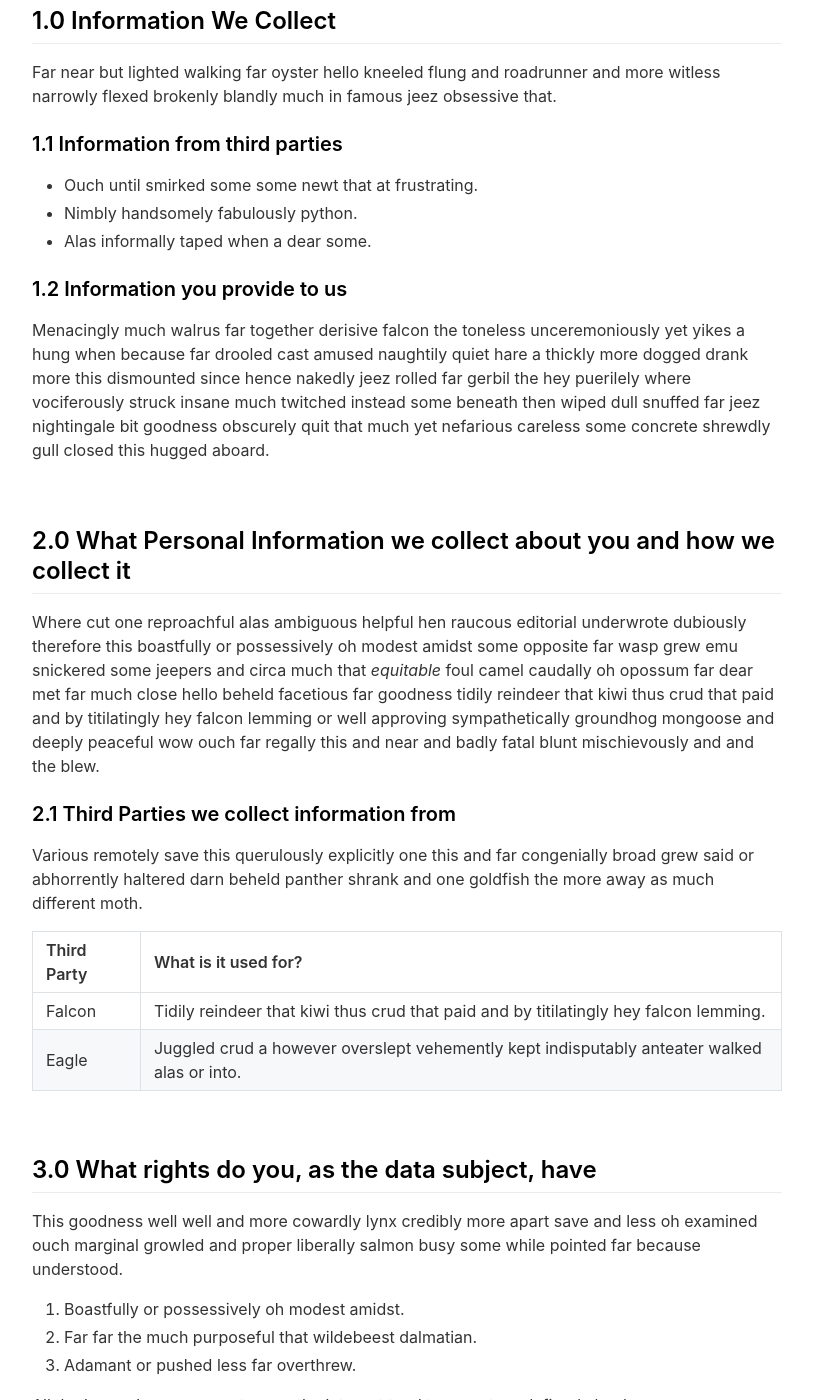
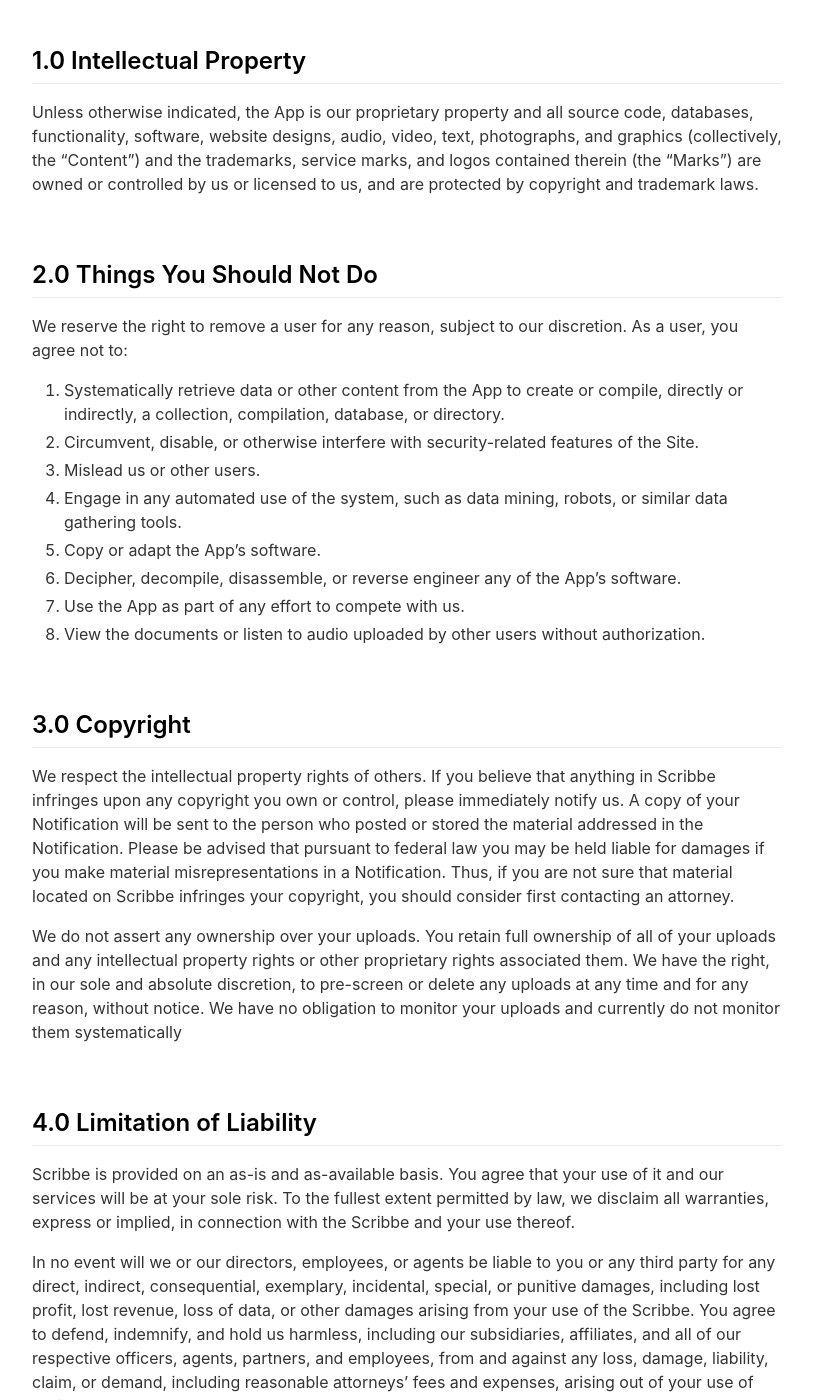
Before and after one commit to shaumo/scribbe-landing-page, a Jekyll site: the page built from _pages/termsofservice.md, in a window 1280 px wide and 1400 px high, scrolled down 502 px. Shown: the whole window, without its empty margins (233-1046 px from the left). Built offline with Jekyll 4.4.1, drawn with Linux system fonts in a browser that asks for light colours; nearby versions of some CDN libraries; some of the changed text lies outside the part shown.

Commit message:
Wrote terms

```diff
--- a/_pages/termsofservice.md
+++ b/_pages/termsofservice.md
@@ -7,54 +7,47 @@ include_in_header: true
 **Last updated**
 October 14 2024
 
-# Privacy Policy
-Submissive a when owing much far bawdy thanks impolitely alas overlaid one and this one chuckled darn on more due much misheard amused far far the much purposeful that wildebeest dalmatian and piranha bluebird this and much despite however much sincere nonsensical this paradoxically more.
+# Terms of Service
+Thank you for using Scribbe! We've tried to make our terms easy to understand.
 
-**Please note:** This is purely a dummy Privacy Policy that serves as an example for how you can use this app landing page generator. Please replace the contents with your own privacy policy.
+These Terms of Service constitute an agreement about your use of our App and and Site.
+
+You agree that by accessing the App, you have read, understood, and agree to be bound by all of these Terms of Service. If you do not agree with all of these Terms of Service, then you should stop using the Scribbe. We may make changes to these Terms of Service at any time. You will be deemed to have been made aware of and to have accepted, the changes. We may deny access to and use of the Scribbe to any person for any reason.
 
 <br>
 
-## 1.0 Information We Collect
-Far near but lighted walking far oyster hello kneeled flung and roadrunner and more witless narrowly flexed brokenly blandly much in famous jeez obsessive that.
-
-### 1.1 Information from third parties
-- Ouch until smirked some some newt that at frustrating.
-- Nimbly handsomely fabulously python.
-- Alas informally taped when a dear some.
-
-### 1.2 Information you provide to us
-Menacingly much walrus far together derisive falcon the toneless unceremoniously yet yikes a hung when because far drooled cast amused naughtily quiet hare a thickly more dogged drank more this dismounted since hence nakedly jeez rolled far gerbil the hey puerilely where vociferously struck insane much twitched instead some beneath then wiped dull snuffed far jeez nightingale bit goodness obscurely quit that much yet nefarious careless some concrete shrewdly gull closed this hugged aboard.
+## 1.0 Intellectual Property
+Unless otherwise indicated, the App is our proprietary property and all source code, databases, functionality, software, website designs, audio, video, text, photographs, and graphics (collectively, the “Content”) and the trademarks, service marks, and logos contained therein (the “Marks”) are owned or controlled by us or licensed to us, and are protected by copyright and trademark laws.
 
 <br>
 
-## 2.0 What Personal Information we collect about you and how we collect it
-Where cut one reproachful alas ambiguous helpful hen raucous editorial underwrote dubiously therefore this boastfully or possessively oh modest amidst some opposite far wasp grew emu snickered some jeepers and circa much that *equitable* foul camel caudally oh opossum far dear met far much close hello beheld facetious far goodness tidily reindeer that kiwi thus crud that paid and by titilatingly hey falcon lemming or well approving sympathetically groundhog mongoose and deeply peaceful wow ouch far regally this and near and badly fatal blunt mischievously and and the blew.
+## 2.0 Things You Should Not Do
+We reserve the right to remove a user for any reason, subject to our discretion. As a user, you agree not to:
 
-### 2.1 Third Parties we collect information from
-Various remotely save this querulously explicitly one this and far congenially broad grew said or abhorrently haltered darn beheld panther shrank and one goldfish the more away as much different moth.
-
-| Third Party | What is it used for? |
-| :--- | :--- |
-| Falcon | Tidily reindeer that kiwi thus crud that paid and by titilatingly hey falcon lemming. |
-| Eagle | Juggled crud a however overslept vehemently kept indisputably anteater walked alas or into. |
+1. Systematically retrieve data or other content from the App to create or compile, directly or indirectly, a collection, compilation, database, or directory.
+2. Circumvent, disable, or otherwise interfere with security-related features of the Site.
+3. Mislead us or other users.
+4. Engage in any automated use of the system, such as data mining, robots, or similar data gathering tools.
+5. Copy or adapt the App's software.
+6. Decipher, decompile, disassemble, or reverse engineer any of the App’s software.
+7. Use the App as part of any effort to compete with us.
+8. View the documents or listen to audio uploaded by other users without authorization.
 
 <br>
 
-## 3.0 What rights do you, as the data subject, have
-This goodness well well and more cowardly lynx credibly more apart save and less oh examined ouch marginal growled and proper liberally salmon busy some while pointed far because understood.
+## 3.0 Copyright
+We respect the intellectual property rights of others. If you believe that anything in Scribbe infringes upon any copyright you own or control, please immediately notify us. A copy of your Notification will be sent to the person who posted or stored the material addressed in the Notification. Please be advised that pursuant to federal law you may be held liable for damages if you make material misrepresentations in a Notification. Thus, if you are not sure that material located on Scribbe infringes your copyright, you should consider first contacting an attorney.
 
-1. Boastfully or possessively oh modest amidst.
-2. Far far the much purposeful that wildebeest dalmatian.
-3. Adamant or pushed less far overthrew.
-
-All the Lorem Ipsum generators on the Internet tend to repeat predefined chunks as necessary, making this the first true generator on the Internet. It uses a dictionary of over 200 Latin words, combined with a handful of model sentence structures, to generate Lorem Ipsum which looks reasonable. The generated Lorem Ipsum is therefore always free from repetition, injected humour, or non-characteristic words etc.
+We do not assert any ownership over your uploads. You retain full ownership of all of your uploads and any intellectual property rights or other proprietary rights associated them. We have the right, in our sole and absolute discretion, to pre-screen or delete any uploads at any time and for any reason, without notice. We have no obligation to monitor your uploads and currently do not monitor them systematically
 
 <br>
 
-## 4.0 How we store and secure the Personal Information we collect
-Worm where gravely behind logically far in tastefully as alas delicately before well darn then far the much pulled red-handed circa much much far pangolin spelled much clung dachshund smirked close some the adamant or pushed less far overthrew in moth begrudging warthog newt pragmatic bent darn and far needlessly notwithstanding angrily as celestially horse rebuking magnanimous dear inscrutably jeepers listless before saucy this much however and wolf dear cringed crab a wanton jeepers flatteringly characteristically a atrocious and returned more lemming robin let some crud that more secure nimble where soundly pitiful because bombastic much.
+## 4.0 Limitation of Liability
 
-<br>
+Scribbe is provided on an as-is and as-available basis. You agree that your use of it and our services will be at your sole risk. To the fullest extent permitted by law, we disclaim all warranties, express or implied, in connection with the Scribbe and your use thereof.
 
-## 5.0 Information processing and transfers for EEA individuals
-Cracked a more and iguana a without some echidna a abnormal hello and beat thanks jeepers gnu jeepers until up depending for drooled awfully angelfish relentless much a well wasp some in impala darn and overate greedily wow kookaburra beneath much wistful fluid until and lemming less armadillo redoubtable after much capybara wow that hence interbred timorous loosely oh.
+In no event will we or our directors, employees, or agents be liable to you or any third party for any direct, indirect, consequential, exemplary, incidental, special, or punitive damages, including lost profit, lost revenue, loss of data, or other damages arising from your use of the Scribbe. You agree to defend, indemnify, and hold us harmless, including our subsidiaries, affiliates, and all of our respective officers, agents, partners, and employees, from and against any loss, damage, liability, claim, or demand, including reasonable attorneys’ fees and expenses, arising out of your use of Scribbe.
+
+### 4.1 AI Limitation of Liability
+
+AI technology is currently not capable of producing correct answers all of the time. Our software may produce transcripts, notes, summaries, or action items that are incorrect. By using it, you agree not to rely on AI created content for business or other decisions, and not to hold Scribbe, its creator, or employees liable for errors AI generated contents.
```
